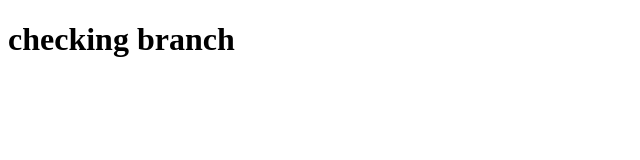
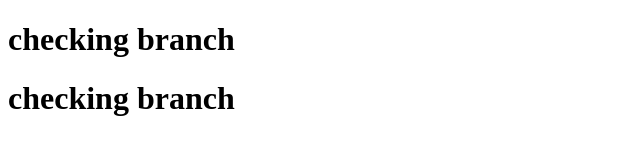
Before and after one commit to rohiniginims/Github_Demo, a plain HTML site: page index.html in a window 1280 px wide. Shown: the whole page, without its empty margins (0-640 px from the left). Drawn offline with Linux system fonts and the light colour scheme.

Commit message:
Update index.html

```diff
--- a/index.html
+++ b/index.html
@@ -8,5 +8,6 @@
 </head>
 <body>
     <h1>checking branch</h1>
+    <h1>checking branch</h1>
 </body>
 </html>
```
